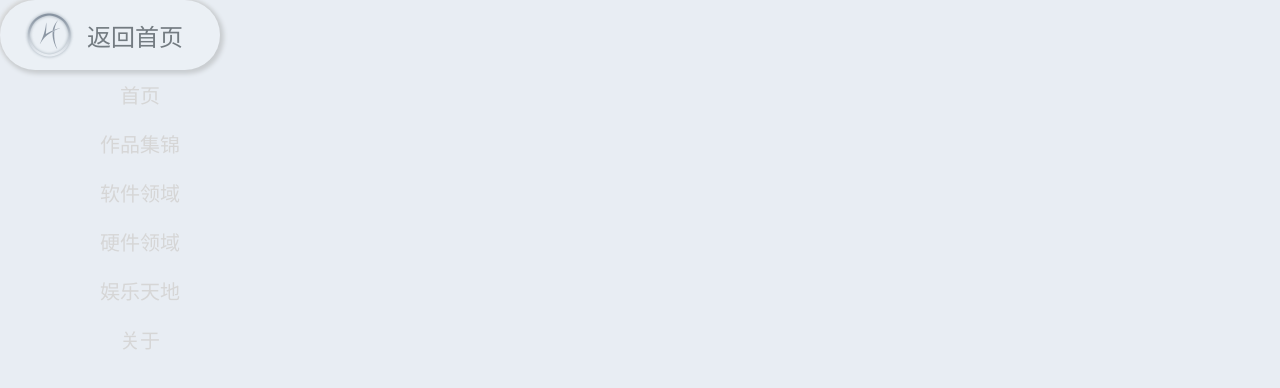
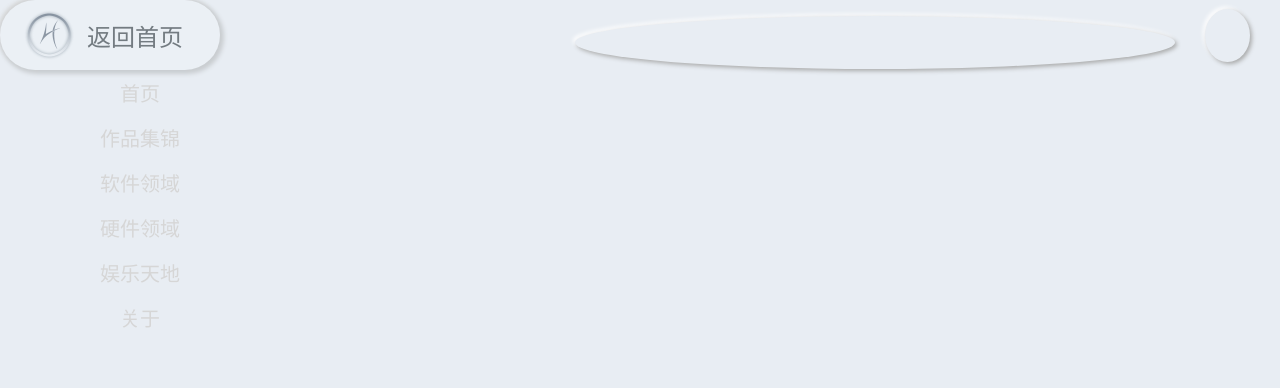
Before and after one commit to HMT970958361/Monta, a Vue app: page / in a window 1280 px wide. Shown: the top 388 px of the page. Built offline with nearby package versions, Linux system fonts and the light colour scheme; a web font is replaced by a local one.

Commit message:
编辑按钮

```diff
--- a/src/components/WorksCollection.vue
+++ b/src/components/WorksCollection.vue
@@ -1,9 +1,9 @@
 <template>
-  <header>
-    <div class="topnav">
+  <header class="topheader">
+    <div class="header-left">
       <div class="topnav-normal">
         <img src="../assets/images/hlogo.png" alt="H" />
-        <span>返回首页</span>
+        <router-link to="/">返回首页</router-link>
       </div>
       <ul class="topnav-ul">
         <li v-for="link in topNav.links" :key="link.en">
@@ -11,13 +11,17 @@
         </li>
       </ul>
     </div>
-    <div class="topsearch">
-      <div class="topsearch-normal"></div>
-      <div class="topsearch-input"></div>
-    </div>
-    <div class="topul">
-      <div class="topul-normal"></div>
-      <ul class="topul-list"></ul>
+    <div class="header-right">
+      <div class="topsearch">
+        <div class="topsearch-input">
+          <input type="text" id="">
+        </div>
+        <div class="topsearch-normal iconfont icon-btn_search"></div>
+      </div>
+      <div class="topul">
+        <div class="topul-normal iconfont icon-shezhi"></div>
+        <ul class="topul-list"></ul>
+      </div>
     </div>
   </header>
 </template>
@@ -81,7 +85,14 @@ a {
     color: #69cde6;
   }
 }
-.topnav {
+.topheader {
+  display: flex;
+  flex-flow: row;
+  justify-content: space-between;
+  align-items: center;
+}
+.header-left {
+  width: 220px;
   .topnav-normal {
     width: 200px;
     padding: 10px;
@@ -95,7 +106,7 @@ a {
     img {
       width: 50px;
     }
-    span {
+    a {
       padding: 0 13px;
       color: @colorFont;
       font-family: "jzjdxcs";
@@ -103,10 +114,13 @@ a {
     }
   }
   .topnav-ul {
+    display: none;
     list-style: none;
+    position: absolute;
+    z-index: 10;
     li {
       width: 200px;
-      padding: 10px;
+      padding: 8px;
       padding-left: 40px;
       text-align: center;
       font-family: "jzjdxcs";
@@ -114,5 +128,46 @@ a {
       //background-color: @btnBk;
     }
   }
+  &:hover {
+    .topnav-ul {
+      display: block;
+    }
+  }
+}
+.header-right {
+  display: flex;
+  flex-flow: row nowrap;
+  justify-content: end;
+  align-items: center;
+}
+.topsearch {
+  width: 600px;
+  .topsearch-normal {
+    font-size: 24px;
+    color: @colorFont;
+    padding: 13px;
+    border-radius: 50%;
+    box-shadow: 2px 2px 4px #a9aaaa, -2px -2px 4px #fff;
+  }
+  .topsearch-input{
+    display: flex;
+    flex-flow: row nowrap;
+    justify-content: end;
+    align-items: center;
+    input{
+      border: none;
+      background-color: #e8edf300;
+    }
+  }
+}
+.topul {
+  margin: 0 30px;
+  .topul-normal {
+    font-size: 24px;
+    color: @colorFont;
+    padding: 13px;
+    border-radius: 50%;
+    box-shadow: 2px 2px 4px #a9aaaa, -2px -2px 4px #fff;
+  }
 }
 </style>
```
